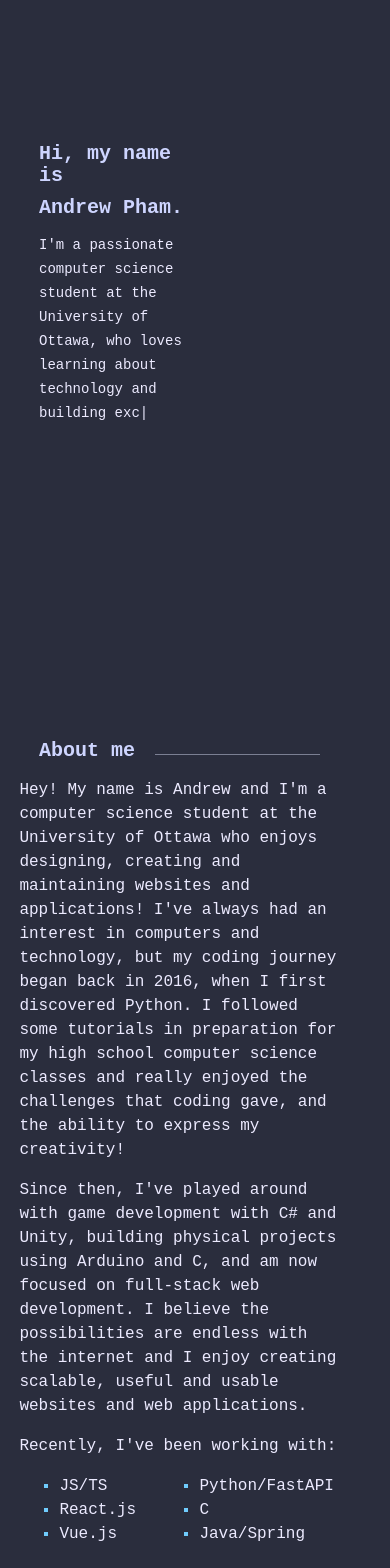
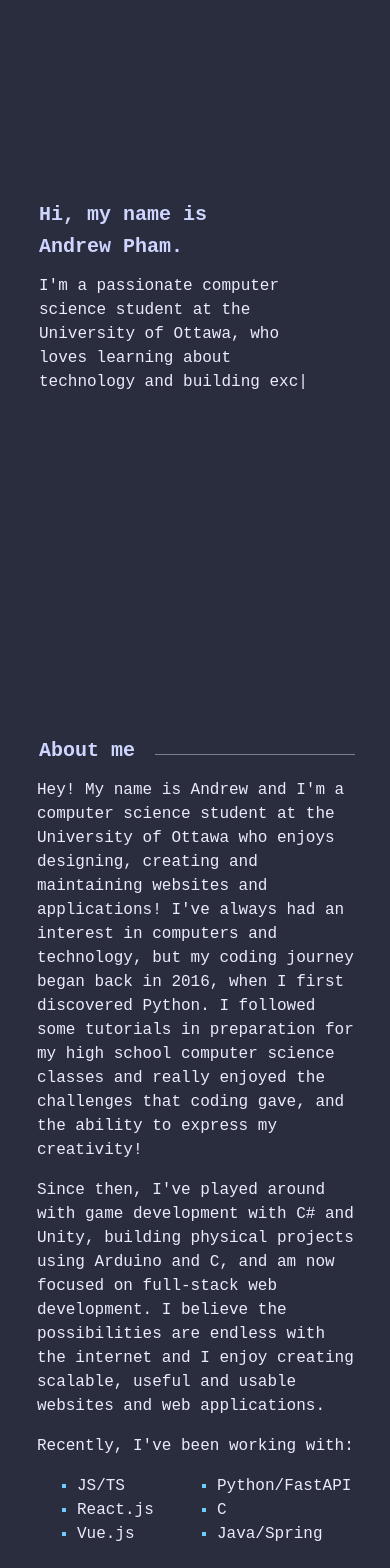
Before and after one commit to andrewbapham/andrewbapham.github.io, a React (Vite) app: page / in a window 390 px wide. Shown: the part 120-1688 px from the top of the page. Built offline with nearby package versions, Linux system fonts and the light colour scheme.

Commit message:
Make layout more responsive for mobile

```diff
--- a/src/App.css
+++ b/src/App.css
@@ -17,8 +17,7 @@
 }
 
 .section-container {
-  position: absolute;
-  left: 10%;
+  margin-left: 10%;
 }
 
 @media (max-width: 800px) {
@@ -41,7 +40,7 @@ main {
 }
 
 .main-content {
-  width: 80%;
+  width: 90%;
 }
 
 .blur {
--- a/src/App.tsx
+++ b/src/App.tsx
@@ -31,8 +31,9 @@ function App() {
   }, []);
 
   return (
+    <>
+      <NavBar handleNavClick={handleNavClick} navExpanded={navExpanded} />
       <div className="App">
-      <NavBar handleNavClick={handleNavClick} navExpanded={navExpanded} />
         <main className={navExpanded ? "blur" : ""}>
           <div id="content">
             <section id="intro-page">
@@ -41,24 +42,25 @@ function App() {
             </section>
             <section id="about">
               <About />
-            <TransitionButton target={"#experience"} />
+              {/* <TransitionButton target={"#experience"} /> */}
             </section>
             <section id="experience">
               <Experience />
-            <TransitionButton target={"#projects"} />
+              {/* <TransitionButton target={"#projects"} /> */}
             </section>
             <section id="projects">
               <Projects />
-            <TransitionButton
+              {/* <TransitionButton
                 className="bottom-transition"
                 target={"#intro-page"}
-            />
+              /> */}
             </section>
 
             <SocialSidebar />
           </div>
         </main>
       </div>
+    </>
   );
 }
 
--- a/src/assets/components/component-styles/Intro.css
+++ b/src/assets/components/component-styles/Intro.css
@@ -1,13 +1,11 @@
 .title {
   text-align: left;
   font-family: monospace;
-  position: absolute;
-  top: 30%;
-  left: 10%;
-  max-width: 40vw;
+  margin-left: 10%;
+  max-width: 70vw;
 }
 
 .title p {
   color: var(--lightest-slate);
-  font-size: 14px;
+  font-size: 1em;
 }
```
Also changed, not shown: 1 other file (tests, documents, lock files or other folders). Lines whose indentation alone changed are shown as unchanged.
